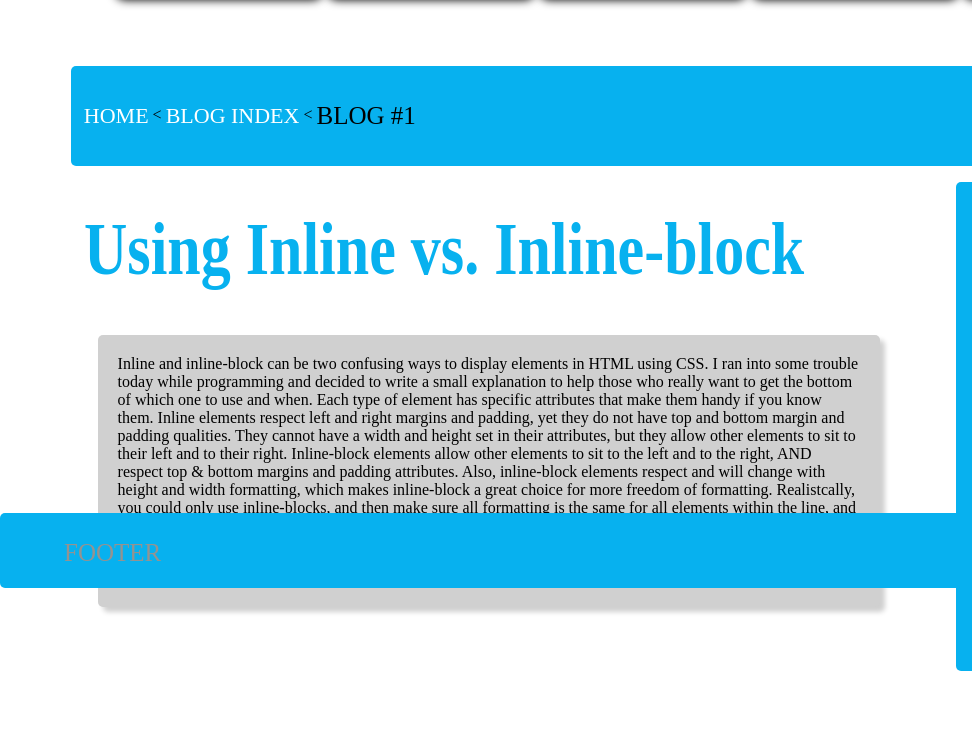
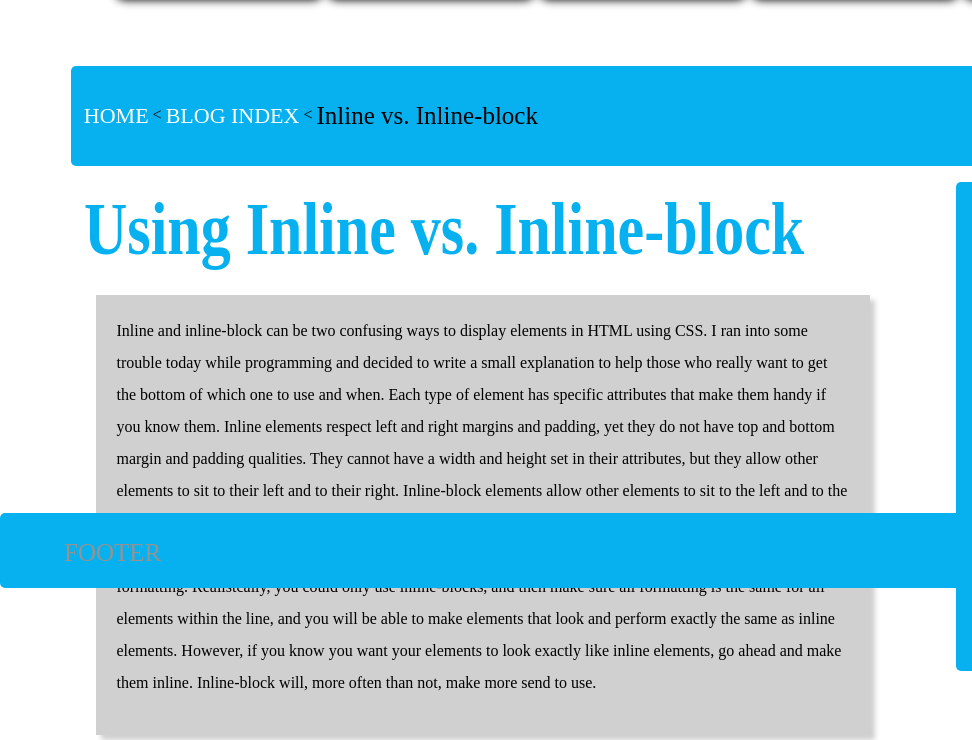
Before and after one commit to egumerlock/egumerlock.github.io, a plain HTML site: page blog/css-concepts.html in a window 1280 px wide. Shown: the part 212-952 px from the top of the page, 0-972 px from the left. Before the commit the page ends 883 px from the top, so only its background shows below. Drawn offline with Linux system fonts and the light colour scheme.

Commit message:
Fixed bug

```diff
--- a/blog/css-concepts.html
+++ b/blog/css-concepts.html
@@ -20,7 +20,7 @@
     </nav>
 
   <nav><section id="secondarynav">
-    <p><a href="#">HOME</a> < <a href="#">BLOG INDEX</a> < <span>BLOG #1</span></p></section>
+    <p><a href="#">HOME</a> < <a href="#">BLOG INDEX</a> < <span>Inline vs. Inline-block</span></p></section>
   </nav>
 
   <aside>
--- a/stylesheets/blog.css
+++ b/stylesheets/blog.css
@@ -64,7 +64,7 @@ a {
 }
 
 body nav section span {
-  font-family: Futura;
+  font-family: Fira Sans;
   font-size: 25px;
   vertical-align: middle;
 
@@ -75,20 +75,22 @@ body nav section span {
   color: #07B1EF;
   font-size: 60px;
   margin-left: 6%;
+  margin-top: 30px;
   -webkit-transform:scale(1,1.23); /* Safari and Chrome */
 }
 
 #content {
   font-family: Fira Sans;
   margin-left: 7%;
+  margin-top: -20px;
   position: relative;
   width: 58%;
   display: inline-block;
   clear: right;
   background-color: #D0D0D0;
-  position: fixed;
+  line-height: 2;
   padding: 20px 20px 20px 20px;
-  border-radius: 5px;
+
   box-shadow: 5px 5px 5px #D0D0D0;
 }
 
@@ -111,7 +113,7 @@ body nav section span {
 }
 
 #sidebarheader {
-  font-family: Futura;
+  font-family: Fira Sans;
   margin-left: 20px;
   font-size: 20px;
 
```
